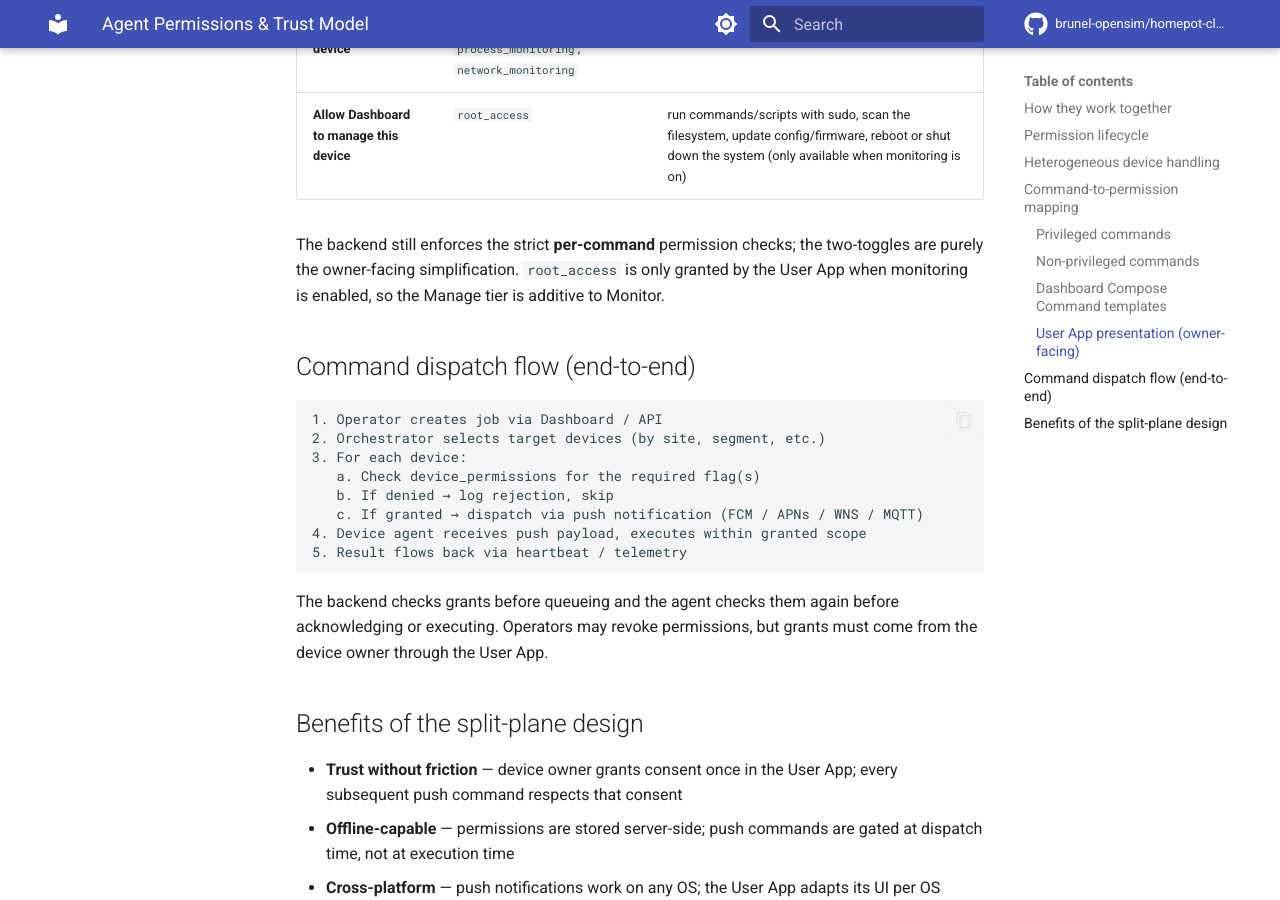
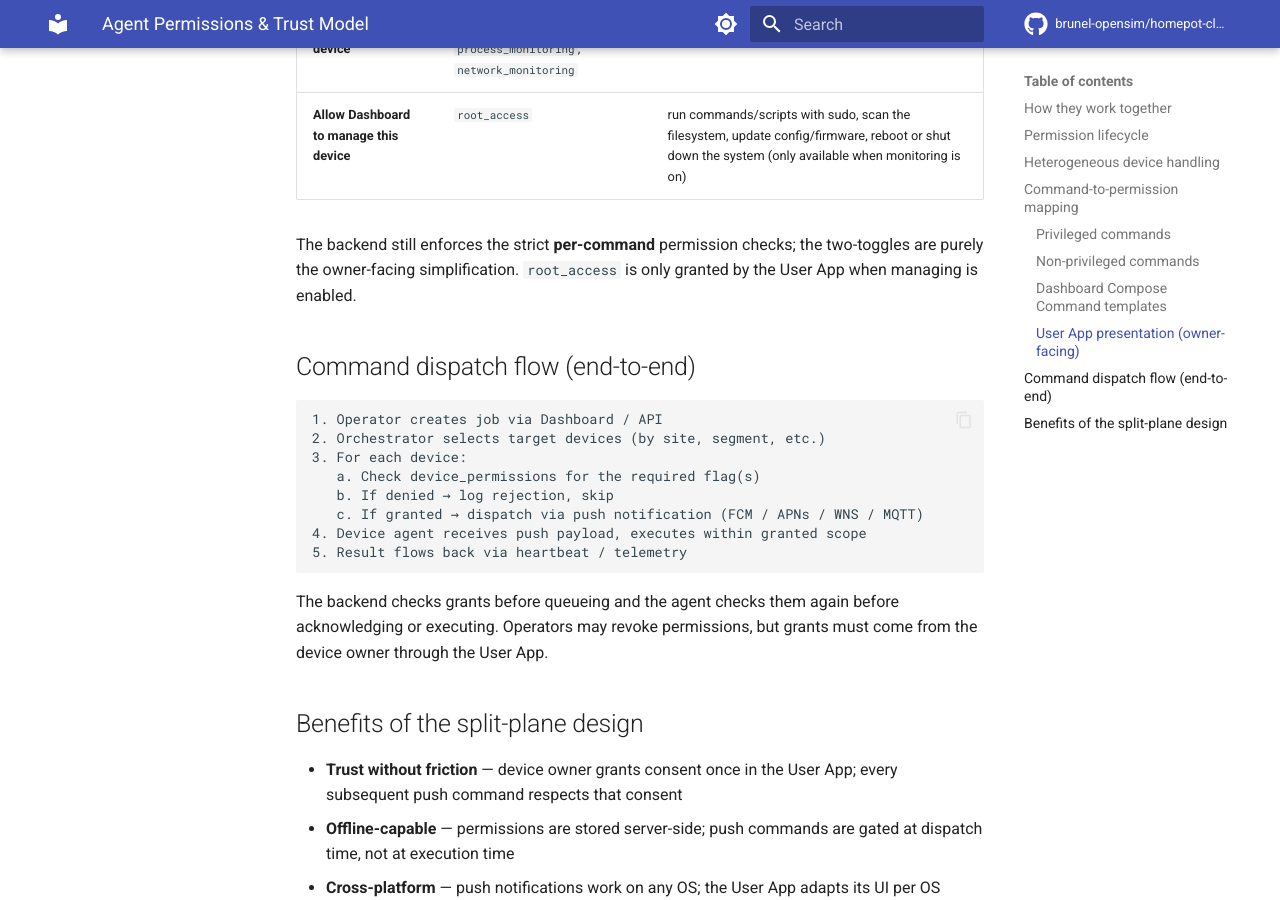
Before and after one commit to brunel-opensim/homepot-client, an MkDocs documentation site: the page built from docs/agent-permissions-trust-model.md, in a window 1280 px wide and 900 px high, scrolled down 3797 px. Built offline with MkDocs 1.6.1 and Material for MkDocs 9.7.7, drawn with Linux system fonts in a browser that asks for light colours; comment, search, counter and statistics services are not loaded; the version menu is left out.

Commit message:
docs(permissions): root_access is granted by the manage toggle, not monitoring
Precise the closing sentence: root_access comes from the 'Allow Dashboard to
manage this device' toggle; the additive dependency on monitoring is already
shown in the toggle table.

```diff
--- a/docs/agent-permissions-trust-model.md
+++ b/docs/agent-permissions-trust-model.md
@@ -130,8 +130,7 @@ device and whether that may include root:
 
 The backend still enforces the strict **per-command** permission checks; the
 two-toggles are purely the owner-facing simplification. `root_access` is only
-granted by the User App when monitoring is enabled, so the Manage tier is
-additive to Monitor.
+granted by the User App when managing is enabled.
 
 ## Command dispatch flow (end-to-end)
 
```
